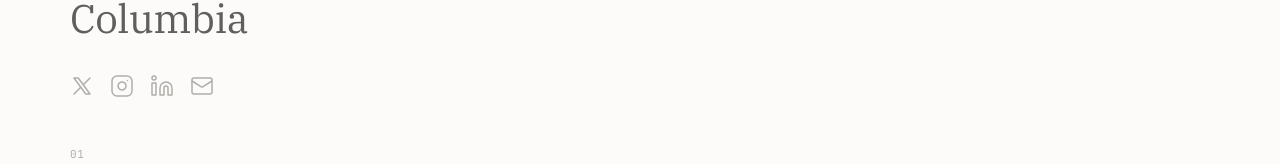
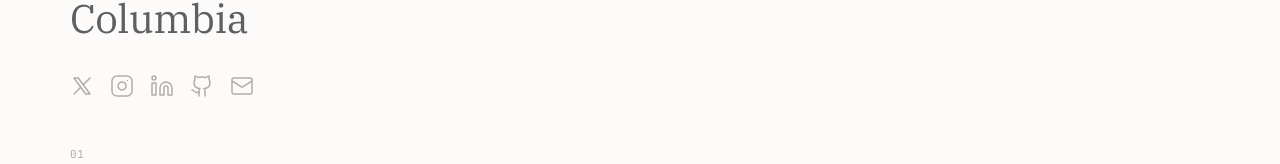
Before and after one commit to kayna-xyz/Portfolio-, a Next.js app: page / in a window 1280 px wide. Shown: the part 252-416 px from the top of the page. Built offline with nearby package versions, Linux system fonts and the light colour scheme.

Commit message:
Add GitHub icon to social media bar in hero section
Links to https://github.com/kayna-xyz, placed between LinkedIn and Email.

Co-Authored-By: Claude Sonnet 4.6 <noreply@anthropic.com>

```diff
--- a/components/hero-section.tsx
+++ b/components/hero-section.tsx
@@ -1,7 +1,7 @@
 "use client"
 
 import { useState, useEffect, useRef } from "react"
-import { Instagram, Linkedin, Mail } from "lucide-react"
+import { Instagram, Linkedin, Mail, Github } from "lucide-react"
 
 /* Custom X (formerly Twitter) icon */
 function XIcon({ size = 20 }: { size?: number }) {
@@ -125,6 +125,7 @@ export default function HeroSection() {
           { href: "https://x.com/kayna_xyz", label: "X", icon: <XIcon size={24} /> },
           { href: "https://www.instagram.com/kaynahuang/", label: "Instagram", icon: <Instagram size={24} strokeWidth={1.5} /> },
           { href: "https://www.linkedin.com/in/kayna-h-77ab8a2a1/", label: "LinkedIn", icon: <Linkedin size={24} strokeWidth={1.5} /> },
+          { href: "https://github.com/kayna-xyz", label: "GitHub", icon: <Github size={24} strokeWidth={1.5} /> },
           { href: "mailto:kh3443@barnard.edu", label: "Email", icon: <Mail size={24} strokeWidth={1.5} /> },
         ].map((item) => (
           <a
```
